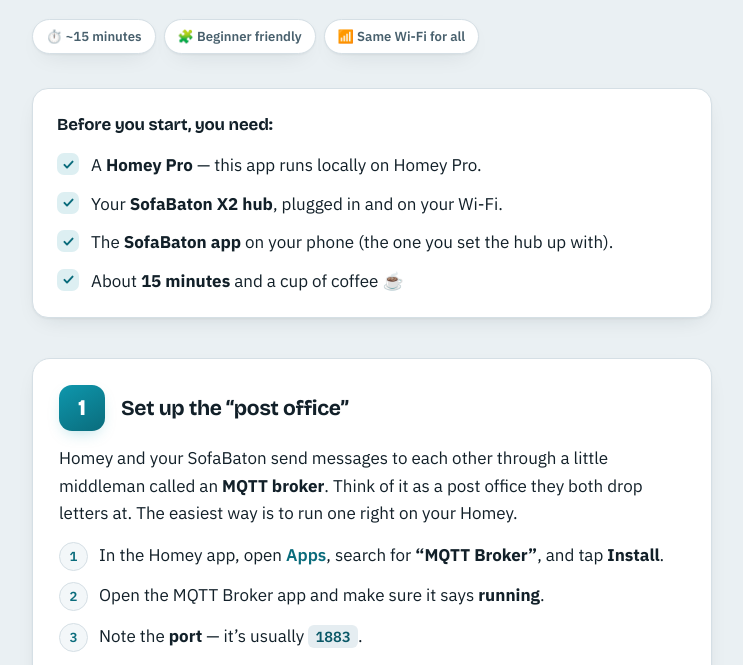
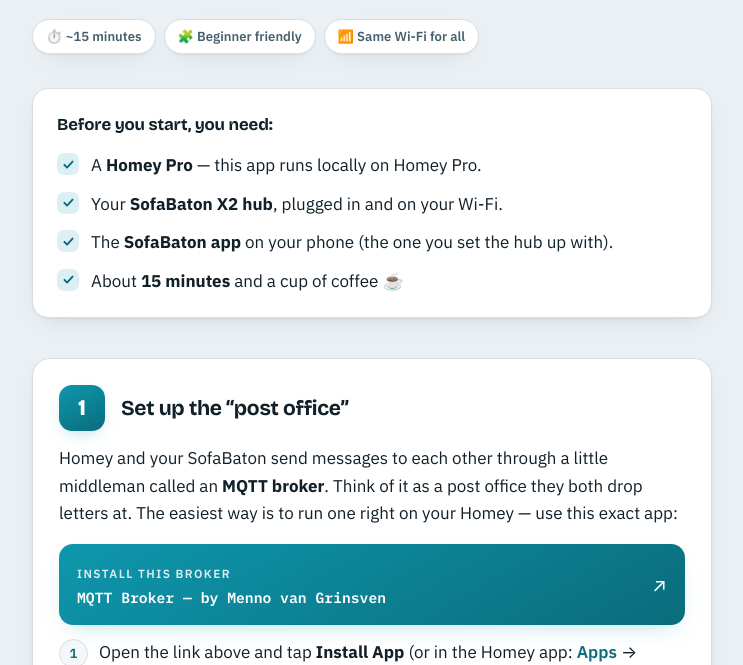
Before and after one commit to RepairGuyDK/com.repairguydk.sofabatonx2, a website: page docs/index.html in a window 1280 px wide. Shown: the part 287-952 px from the top of the page, without its empty margins (268-1011 px from the left). Drawn offline with nearby package versions, Linux system fonts and the light colour scheme.

Commit message:
Guide: point to the specific MQTT Broker app (nl.scanno.mqttbroker) + port-clash note

```diff
--- a/docs/index.html
+++ b/docs/index.html
@@ -262,12 +262,20 @@
 
     <section class="step">
       <div class="step-head"><div class="num"></div><h3>Set up the “post office”</h3></div>
-      <p>Homey and your SofaBaton send messages to each other through a little middleman called an <b>MQTT broker</b>. Think of it as a post office they both drop letters at. The easiest way is to run one right on your Homey.</p>
+      <p>Homey and your SofaBaton send messages to each other through a little middleman called an <b>MQTT broker</b>. Think of it as a post office they both drop letters at. The easiest way is to run one right on your Homey — use this exact app:</p>
+      <a class="linkbtn" href="https://homey.app/a/nl.scanno.mqttbroker/" target="_blank" rel="noopener">
+        <span class="lb-text">
+          <span class="lb-label">Install this broker</span>
+          <span class="lb-url">MQTT Broker — by Menno van Grinsven</span>
+        </span>
+        <span class="lb-arrow">↗</span>
+      </a>
       <ol class="do">
-        <li>In the Homey app, open <span class="path">Apps</span>, search for <b>“MQTT Broker”</b>, and tap <b>Install</b>.</li>
+        <li>Open the link above and tap <b>Install App</b> (or in the Homey app: <span class="path">Apps</span> → search <b>“MQTT Broker”</b> → the one by <b>Menno van Grinsven</b>).</li>
         <li>Open the MQTT Broker app and make sure it says <b>running</b>.</li>
         <li>Note the <b>port</b> — it’s usually <span class="chip">1883</span>.</li>
       </ol>
+      <div class="note warn"><span class="ic">⚠️</span><div><b>Also running MQTT on Home Assistant?</b> Then set this Homey broker to a port <b>other than</b> <span class="chip">1883</span> (e.g. <span class="chip">1884</span>) so the two don’t clash — and use that same port everywhere below.</div></div>
       <div class="note tip"><span class="ic">💡</span><div><b>Already have a broker?</b> If you run Mosquitto on a Raspberry Pi or NAS, you can use that instead — just remember its address and port.</div></div>
     </section>
 
```
Also changed, not shown: README.md, README.txt.
